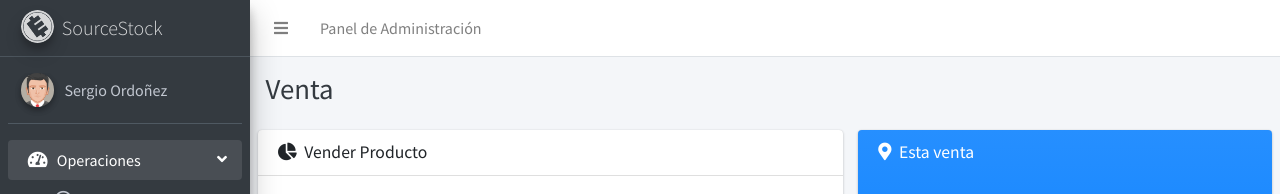
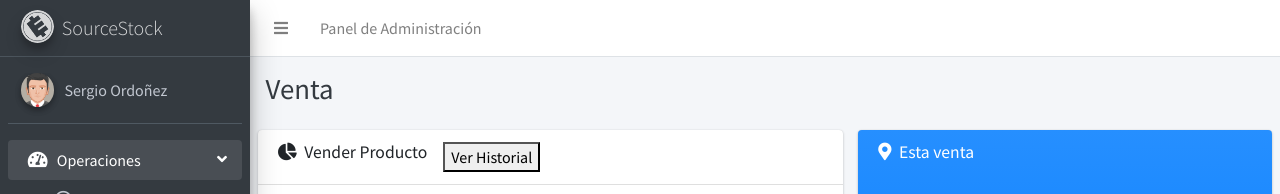
Before and after one commit to SantiR38/SourceStock, a Django app: template erp/templates/venta.html in a window 1280 px wide. Shown: the top 194 px of the page. Run offline with Django 3.2, Linux system fonts and the light colour scheme; tables that the repository leaves empty hold one stand-in row (values such as "Sample post"); the template is opened without the code that fills it: values that come from a table or form of the project are taken from there, most other values are stand-ins (such as "Sample title", 1, 10 or a date in 2020); some libraries are stand-ins or nearby versions.

Commit message:
Boton de enlace a historial de ventas en vista venta.

```diff
--- a/erp/templates/venta.html
+++ b/erp/templates/venta.html
@@ -18,6 +18,7 @@ Venta
             <i class="fas fa-chart-pie mr-1"></i>
             Vender Producto
           </h3>
+          <a href="historial_ventas" style="margin-left: 1em;"><button>Ver Historial</button></a>
         </div><!-- /.card-header -->
         <div class="card-body">
           <div class="tab-content p-0">
@@ -86,6 +87,7 @@ Venta
 
     </section>
     <!-- right col -->
+
   </div>
   <!-- /.row (main row) -->
 </div><!-- /.container-fluid -->
--- a/erp/views.py
+++ b/erp/views.py
@@ -480,7 +480,7 @@ def historial_ventas(request):
 
     ctx = {
         "datos_generales": stock_total(),
-        "venta": Venta.objects.all().order_by('-fecha', '-id')
+        "venta": Venta.objects.all().order_by('-fecha', '-id') # Trae todos los registros para mostrar en el historial y los ordena por fecha y por id.
     }
 
     return HttpResponse(template.render(ctx, request))
```
